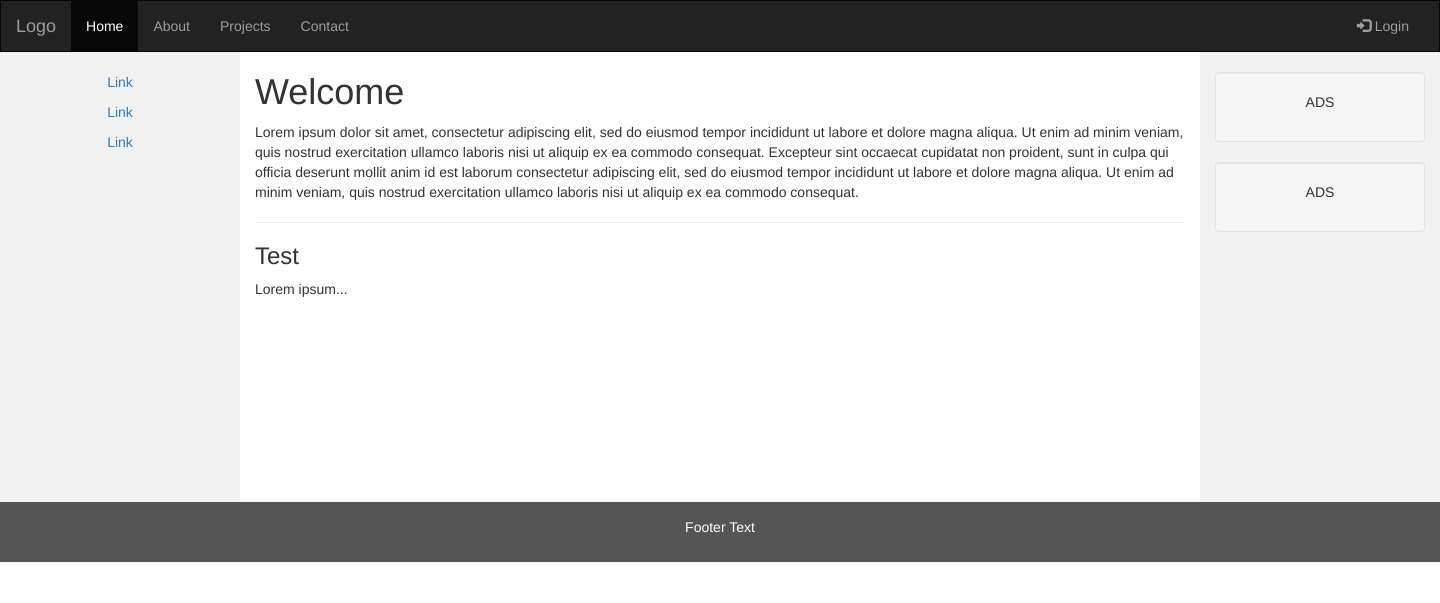
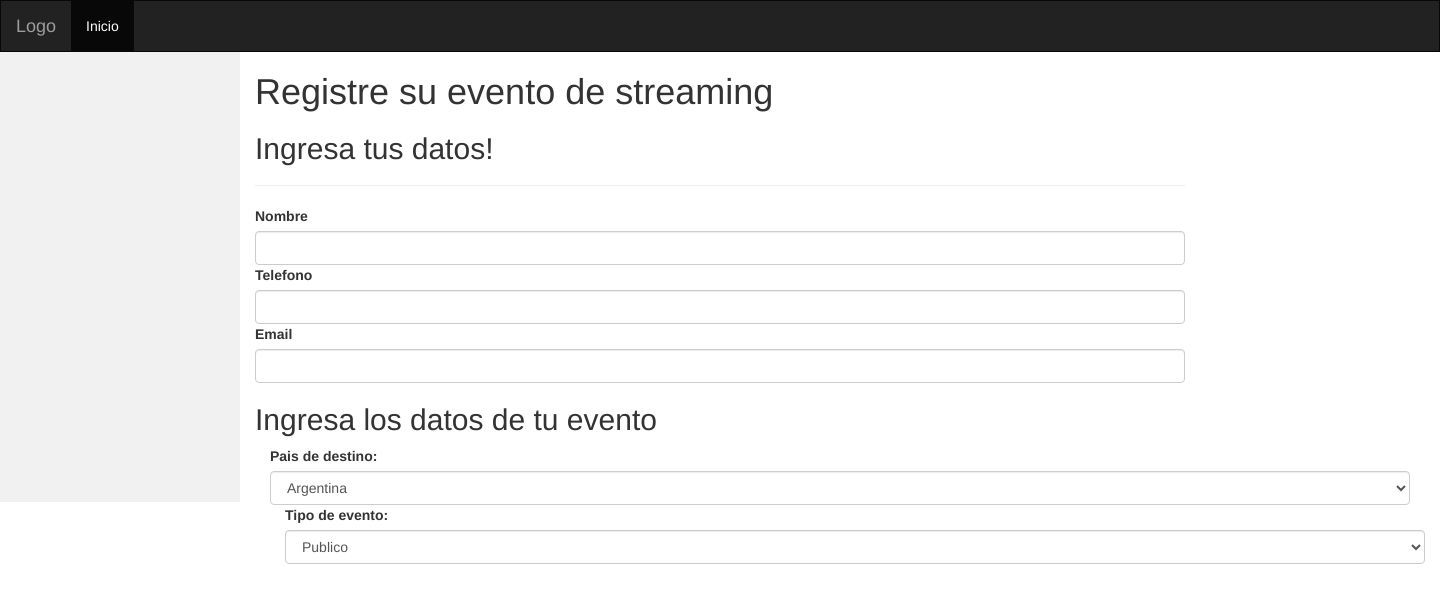
Before and after one commit to TomiGenari/Proyecto-Streaming, a Django app: page / in a window 1440 px wide. Shown: the top 603 px of the page. Run offline with Django 4.2, Linux system fonts and the light colour scheme; some libraries are stand-ins or nearby versions.

Commit message:
inicio de creacion de estructura

```diff
--- a/Config/templates/main.html
+++ b/Config/templates/main.html
@@ -1,7 +1,7 @@
 <!DOCTYPE html>
 <html lang="en">
 <head>
-  <title>Bootstrap Example</title>
+  <title>Eventos de Stream</title>
   <meta charset="utf-8">
   <meta name="viewport" content="width=device-width, initial-scale=1">
   <link rel="stylesheet" href="https://maxcdn.bootstrapcdn.com/bootstrap/3.4.1/css/bootstrap.min.css">
@@ -55,46 +55,74 @@
     </div>
     <div class="collapse navbar-collapse" id="myNavbar">
       <ul class="nav navbar-nav">
-        <li class="active"><a href="#">Home</a></li>
-        <li><a href="#">About</a></li>
-        <li><a href="#">Projects</a></li>
-        <li><a href="#">Contact</a></li>
+        <li class="active"><a href="#">Inicio</a></li>
       </ul>
       <ul class="nav navbar-nav navbar-right">
-        <li><a href="#"><span class="glyphicon glyphicon-log-in"></span> Login</a></li>
+
       </ul>
     </div>
   </div>
 </nav>
 
 <div class="container-fluid text-center">
+
   <div class="row content">
+
     <div class="col-sm-2 sidenav">
-      <p><a href="#">Link</a></p>
-      <p><a href="#">Link</a></p>
-      <p><a href="#">Link</a></p>
+
+      </div>
+
+
+    <div class="col-sm-8 text-left">
+      <h1>Registre su evento de streaming</h1>
+      <h2>Ingresa tus datos! </h2>
+      <hr>
+      <div class="form-outline mb-4">
+        <label class="form-label" for="loginName">Nombre</label>
+        <input type="email" id="loginName" class="form-control" />
+       </div>
+       <div class="form-outline mb-4">
+        <label class="form-label" for="loginName">Telefono</label>
+        <input type="email" id="loginName" class="form-control" />
+       </div>
+       <div class="form-outline mb-4">
+        <label class="form-label" for="loginName">Email</label>
+        <input type="email" id="loginName" class="form-control" />
+       </div>
+       <h2>Ingresa los datos de tu evento </h2>
+       <div class="container">
+        <form>
+          <div class="form-outline mb-4">
+            <label for="sel1">Pais de destino:</label>
+            <select class="form-control" id="sel1">
+              <option>Argentina</option>
+              <option>Chile</option>
+              <option>Peru</option>
+              <option>Bolivia</option>
+              <option>Uruguay</option>
+              <option>Ecuador</option>
+              <option>Venezuela</option>
+              <option>Paraguay</option>
+
+                </select>
+            </div>
+        </form>
+        <div class="container">
+            <form>
+              <div class="form-outline mb-4">
+                <label for="sel1">Tipo de evento:</label>
+                <select class="form-control" id="sel1">
+                  <option>Publico</option>
+                  <option>Privado</option>
+                  <option>Mixto</option>
+
+
+                    </select>
+                </div>
+            </form>
     </div>
-    <div class="col-sm-8 text-left">
-      <h1>Welcome</h1>
-      <p>Lorem ipsum dolor sit amet, consectetur adipiscing elit, sed do eiusmod tempor incididunt ut labore et dolore magna aliqua. Ut enim ad minim veniam, quis nostrud exercitation ullamco laboris nisi ut aliquip ex ea commodo consequat. Excepteur sint occaecat cupidatat non proident, sunt in culpa qui officia deserunt mollit anim id est laborum consectetur adipiscing elit, sed do eiusmod tempor incididunt ut labore et dolore magna aliqua. Ut enim ad minim veniam, quis nostrud exercitation ullamco laboris nisi ut aliquip ex ea commodo consequat.</p>
-      <hr>
-      <h3>Test</h3>
-      <p>Lorem ipsum...</p>
-    </div>
-    <div class="col-sm-2 sidenav">
-      <div class="well">
-        <p>ADS</p>
-      </div>
-      <div class="well">
-        <p>ADS</p>
-      </div>
     </div>
   </div>
 </div>
-
-<footer class="container-fluid text-center">
-  <p>Footer Text</p>
-</footer>
-
 </body>
 </html>
```
Also changed, not shown: Config/templates/login.html (added, +136 -0 lines).
